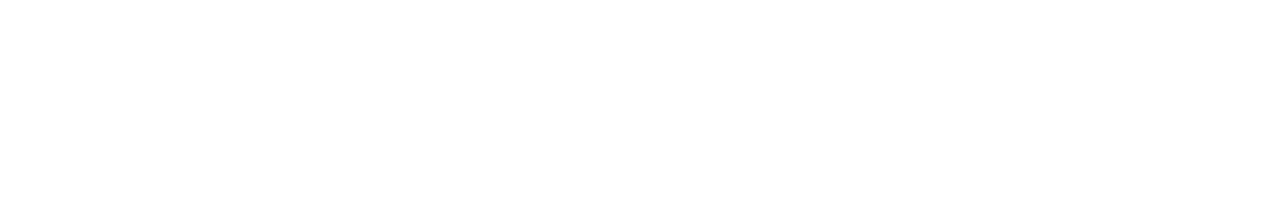
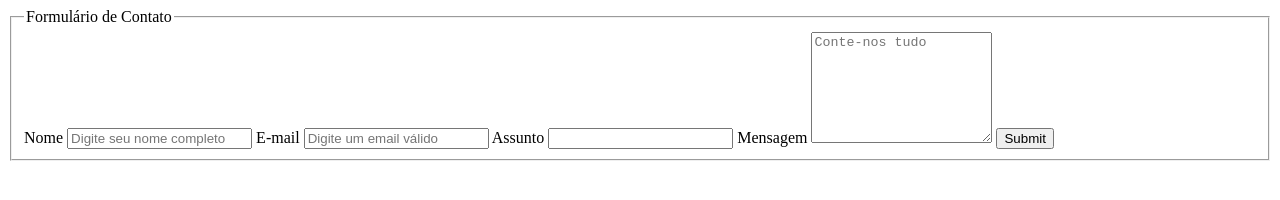
Before and after one commit to Allan-Teran/Formulario-contato-udemy, a plain HTML site: page index.html in a window 1280 px wide. Drawn offline with Linux system fonts and the light colour scheme.

Commit message:
fazendo o html

```diff
--- a/index.html
+++ b/index.html
@@ -8,5 +8,25 @@
 </head>
 <body>
 
+    <form action="" autocomplete="off">
+        <fieldset>
+            <legend>Formulário de Contato</legend>
+
+            <label for="name">Nome</label>
+            <input type="text" name="name" id="name" required placeholder="Digite seu nome completo">
+
+            <label for="email">E-mail</label>
+            <input type="email" name="email" id="email" required placeholder="Digite um email válido">
+
+            <label for="subject">Assunto</label>
+            <input type="text" id="subject" name="subject">
+
+            <label for="message">Mensagem</label>
+            <textarea name="message" id="message" rows="7" required maxlength="1000" minlength="10" placeholder="Conte-nos tudo"></textarea>
+
+            <input type="submit" class="btn">
+        </fieldset>
+    </form>
+
 </body>
 </html>
```
